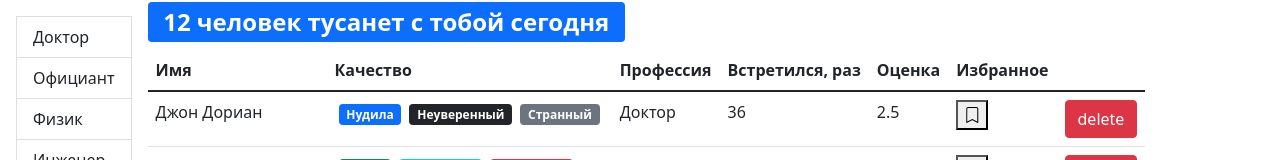
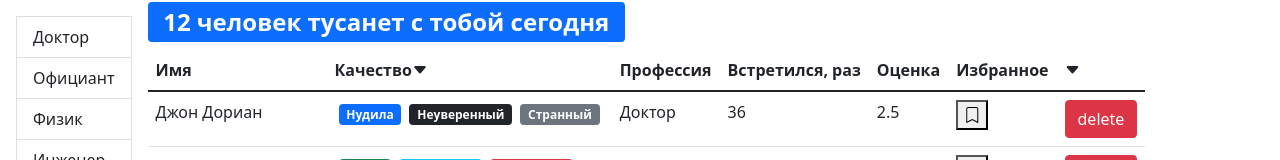
Before and after one commit to JSproger73/fast_company, a React (Create React App) app: page /users/1 in a window 1280 px wide. Shown: the top 160 px of the page. Built offline with nearby package versions, Linux system fonts and the light colour scheme.

Commit message:
adding a triangle to header table active item

```diff
--- a/src/app/components/tableHeader.jsx
+++ b/src/app/components/tableHeader.jsx
@@ -27,8 +27,20 @@ const TableHeader = ({ onSort, selectedSort, columns }) => {
                         scope="col"
                     >
                         {columns[column].name}
+                        {columns[column].path === selectedSort.path && (
+                            <i
+                                className={
+                                    "bi bi-caret-" +
+                                    (selectedSort.order === "asc"
+                                        ? "down"
+                                        : "up") +
+                                    "-fill"
+                                }
+                            ></i>
+                        )}
                     </th>
                 ))}
+
                 {/* <th onClick={() => handleSort("name")} scope="col">
                     Имя
                 </th>
--- a/src/app/components/users.jsx
+++ b/src/app/components/users.jsx
@@ -53,7 +53,8 @@ const Users = () => {
         setCurrentPage(padeIndex);
     };
 
-    const handleSort = (item) => {
+    const handleSortUsers = (item) => {
+        console.log("handleSortUsers", item);
         setSortBy(item);
     };
     if (users) {
@@ -95,7 +96,7 @@ const Users = () => {
                     {count > 0 && (
                         <UserTable
                             users={userCrop}
-                            onSort={handleSort}
+                            onSort={handleSortUsers}
                             selectedSort={sortBy}
                             onDelete={handleDelete}
                             onToggleBookmark={handleToggleBookMark}
--- a/src/app/components/usersTable.jsx
+++ b/src/app/components/usersTable.jsx
@@ -10,8 +10,8 @@ function UsersTable({
     onSort,
     selectedSort,
     onToggleBookMark,
-    onDelete,
-    ...rest
+    onDelete
+    // ...rest
 }) {
     const columns = {
         name: { path: "name", name: "Имя" },
```
